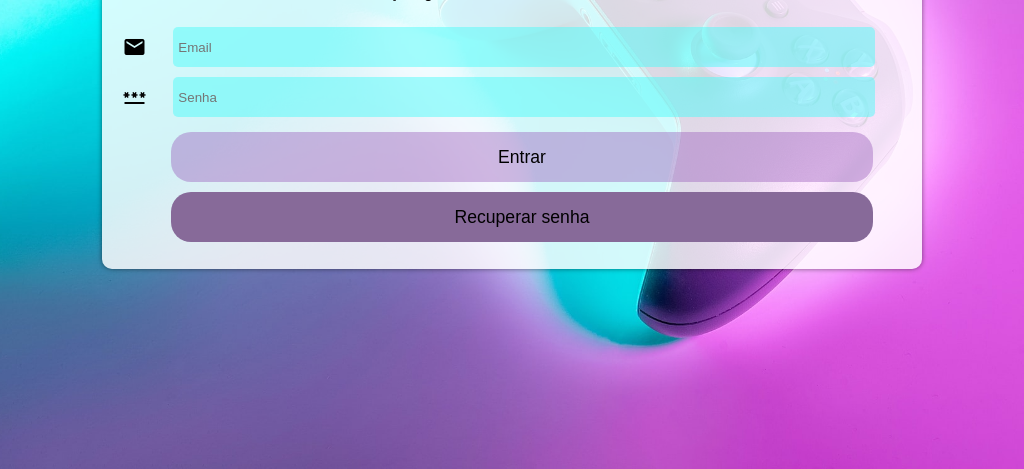
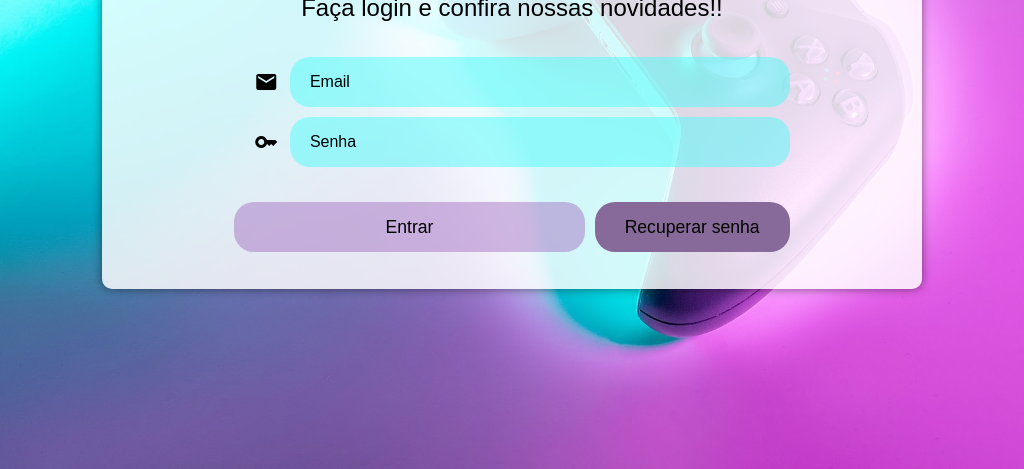
Before and after one commit to JuniorThume/Login-Flexbox, a plain HTML site: page index.html in a window 1024 px wide. Shown: the part 331-800 px from the top of the page. Drawn offline with Linux system fonts and the light colour scheme.

Commit message:
Finalizado o projeto

```diff
--- a/index.html
+++ b/index.html
@@ -13,16 +13,16 @@
 <body>
     <main>
         <section>
-            <form action="" method="post">
+            <form action="" method="post" autocomplete="off" >
                 <h1>Login</h1>
                 <p>Faça login e confira nossas novidades!!</p>
-                <div>
+                <div id="box_email">
                     <span class="material-icons">mail</span>
                     <input class="box_input" type="email" name="email" id="iemail" required placeholder="Email">
                     <label for="iemail">Email</label>
-                </div>
-                <div>
-                    <span class="material-icons">password</span>
+                </div id="box_senha">
+                <div id="box_senha">
+                    <span class="material-icons">key</span>
                     <input class="box_input" type="password" name="senha" id="isenha" required placeholder="Senha">
                     <label for="isenha">Senha</label>
                 </div>
--- a/styles/media-queries.css
+++ b/styles/media-queries.css
@@ -3,11 +3,12 @@
 @media screen and (min-width: 768px) and (max-width: 979px) {
 
     main {
+        width: 70%;
         height: 50%;
     }
 
     form {
-        padding: 30px;
+        padding: 20px;
     }
 
     form > h1 {
@@ -21,23 +22,135 @@
 
     div#buttons {
         display: flex;
-        justify-content: space-between;
-        padding-left: 40px;
-        margin-right: -30px;
-        width: 95%;
+        justify-content: flex-start;
+        width: 100%;
     }
 
     #buttons > input[type = 'submit'] {
-        align-self: baseline;
-        transform: none;
+        justify-self: flex-end;
+        width: 50%;
+    }
+
+    div#buttons > a {
+        justify-self: flex-start;
+        width: 50%;
+        margin: 0px 0px 0px 5px;
+    }
+}
+
+@media screen and (min-width: 979px) and (max-width: 1200px) {
+
+    main {
+        height: 55%;
+        padding: 50px;
+    }
+
+    form {
+        height: 100%;
+        width: 80%;
+        padding: 10px;
+    }
+
+    form > h1 {
+        font-size: 3em;
+        margin: 10px 0px;
+    }
+
+    form > p {
+        font-size: 1.5em;
+        padding: 0px;
+    }
+
+    form > div {
+        justify-content: space-between;
+    }
+
+    form span{
+        width: 24px;
+        padding-left: 20px;
+    }
+
+    #box_email {
+        margin-top: 30px;
+    }
+
+    #box_email > .box_input {
+        height: 50px;
+    }
+
+    #box_senha {
+        margin-bottom: 30px;
+    }
+
+    #box_senha > .box_input {
+        height: 50px;
+    }
+
+    div .box_input {
+        border-radius: 20px;
+        padding-left: 20px;
+    }
+
+    div .box_input:focus {
+        padding-left: 20px;
+    }
+
+    .box_input {
+        height: 50px;
+        font-size: 1.2em;
+    }
+
+    #buttons {
+        display: flex;
+        flex-direction: row;
+    }
+
+    div#buttons input[type="submit"] {
+        width: 50%;
+        flex-basis: 70%;
+        margin-right: 10px;
+    }
+
+    #buttons  a {
+        flex-shrink: 3;
         width: 50%;
         margin: 0px;
     }
+}
 
-    #buttons > a {
-        width: 50%;
-        margin: 0px;
+
+@media screen and (min-width: 1200px) {
+
+    main {
+        width: 40%;
+        height: 60%;
     }
 
+    form > h1 {
+        font-size: 3em;
+    }
+
+    form > p {
+        font-size: 1.5em;
+    }
+
+    #box_senha {
+        margin-bottom: 30px;
+    }
+
+    div .box_input {
+        height: 50px;
+        border-radius: 20px;
+        padding-left: 20px;
+    }
+
+    div .box_input:focus {
+        padding-left: 20px;
+    }
+
+    .box_input {
+        height: 50px;
+        font-size: 1.2em;
+    }
 
 }
--- a/styles/style.css
+++ b/styles/style.css
@@ -26,20 +26,24 @@ body {
 }
 
 main {
-    display: flex;
-    align-items: center;
-    justify-content: center;
     background-color: rgba(255, 255, 255, 0.829);
     width: 80vw;
     height: 400px;
     border-radius: 10px;
-    box-shadow: 0px 0px 5px rgba(0, 0, 0, 0.507);
+    box-shadow: 0px 0px 10px rgba(0, 0, 0, 0.507);
     padding: 20px;
 }
 
 section{
+    display: flex;
+    align-items: center;
+    justify-content: center;
     width: 100%;
     height: 100%;
+}
+
+form {
+    width: 80%;
 }
 
 form > h1 {
@@ -55,21 +59,34 @@ form > p {
 
 div {
     display: flex;
+    width: 100%;
 }
 
 div > span {
     align-self: center;
+    justify-self: flex-end;
+    width: 10%;
+}
+
+div > input {
+    justify-self: flex-end;
+    width: 90%;
 }
 
 input.box_input {
     width: 90%;
     height: 40px;
-    margin: 5px auto;
+    margin: 5px 0px 5px 5px;
     padding: 5px;
     border-radius: 5px;
     border: none;
+    font-size: 1em;
     background-color: #51fcf981;
     line-height: 10px;
+}
+
+input.box_input::placeholder {
+    color: black;
 }
 
 div > label {
@@ -83,14 +100,14 @@ div > label {
 
 #buttons > input[type = 'submit'] {
     display: block;
-    width: 90%;
+    width: 100%;
     height: 50px;
     margin: auto;
     border-radius: 20px;
     font-size: 1.1em;
     background-color: #995dba6b;
     border: none;
-    transform: translateX(10px);
+
 }
 
 #buttons > input[type = 'submit']:hover {
@@ -101,7 +118,7 @@ div > label {
 #buttons > a {
     display: block;
     height: 50px;
-    width: 90%;
+    width: 100%;
     text-decoration: none;
     text-align: center;
     margin: auto;
@@ -111,5 +128,5 @@ div > label {
     margin-top: 10px;
     font-size: 1.1em;
     border-radius: 20px;
-    transform: translateX(10px);
+
 }
```
